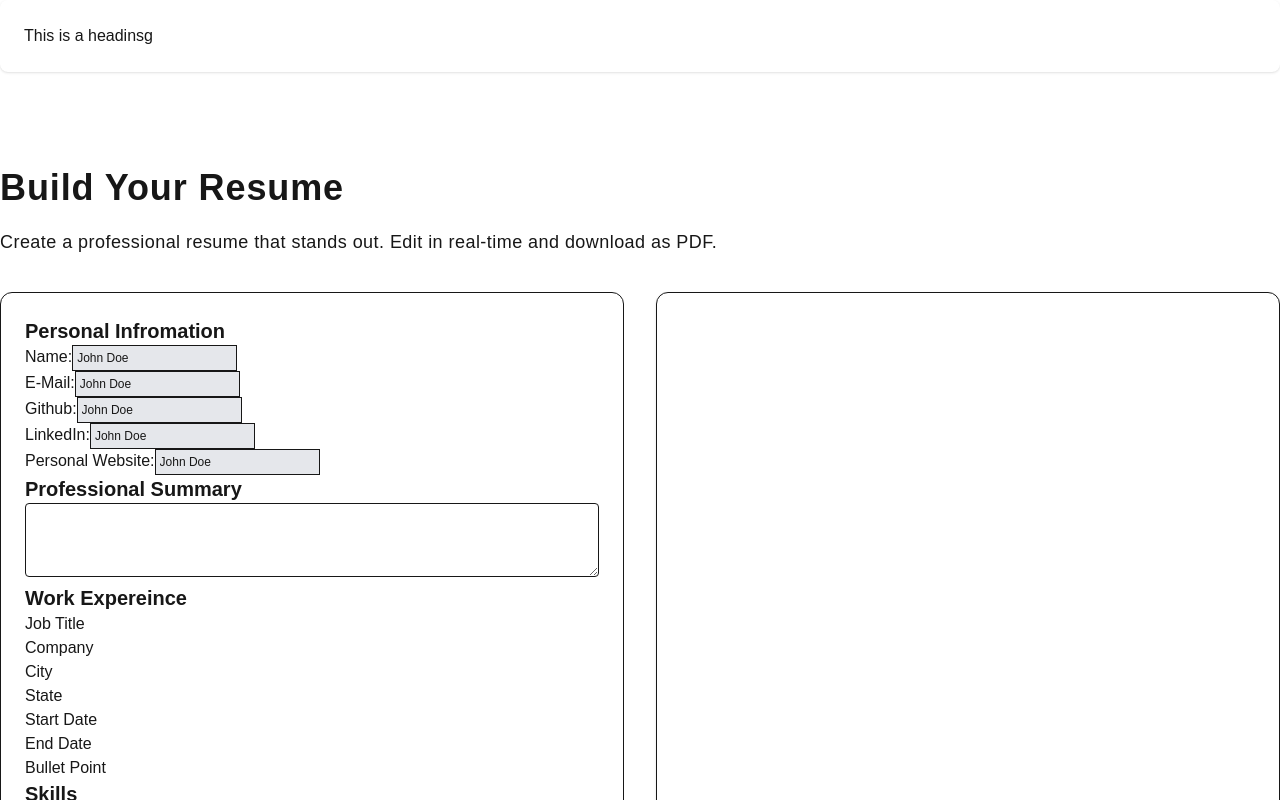
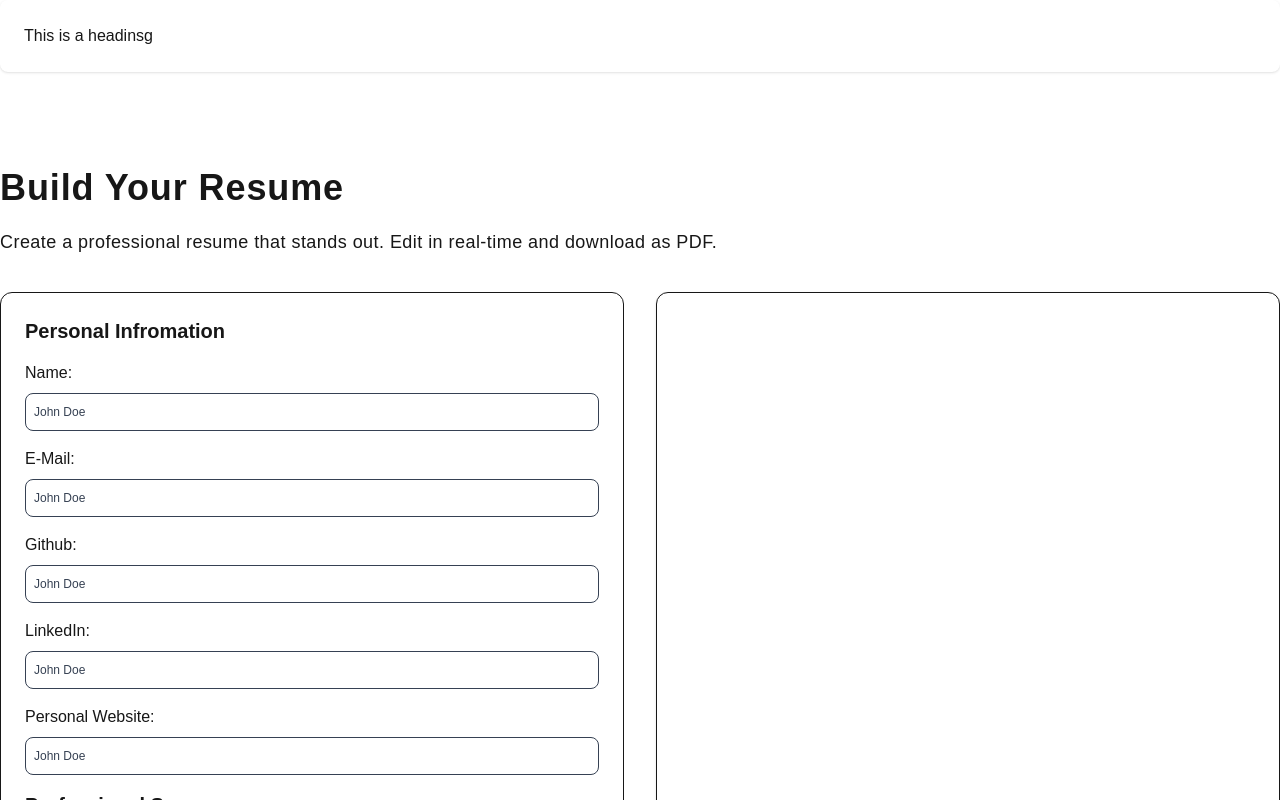
Before and after one commit to Justin-Bento/cv-application, a Next.js app: page /resume in a window 1280 px wide. Shown: the top 800 px of the page. Built offline with nearby package versions, Linux system fonts and the light colour scheme.

Commit message:
Fixed border style for input and labeles

```diff
--- a/src/app/resume/page.tsx
+++ b/src/app/resume/page.tsx
@@ -20,44 +20,44 @@ export default function Resume() {
               <h2 className="scroll-m-20 text-xl font-semibold">
                 Personal Infromation
               </h2>
-              <ul className="">
-                <li className="">
+              <ul className="space-y-4 my-4">
+                <li className="flex flex-col gap-2">
                   Name:
                   <input
                     type="text"
-                    className="border bg-gray-200 p-1 text-xs"
+                    className="border rounded-lg py-2.5 px-2 p-1 text-xs text-gray-700"
                     value="John Doe"
                   />
                 </li>
-                <li className="">
+                <li className="flex flex-col gap-2">
                   E-Mail:
                   <input
                     type="text"
-                    className="border bg-gray-200 p-1 text-xs"
+                    className="border rounded-lg py-2.5 px-2 p-1 text-xs text-gray-700"
                     value="John Doe"
                   />
                 </li>
-                <li className="">
+                <li className="flex flex-col gap-2">
                   Github:
                   <input
                     type="text"
-                    className="border bg-gray-200 p-1 text-xs"
+                    className="border rounded-lg py-2.5 px-2 p-1 text-xs text-gray-700"
                     value="John Doe"
                   />
                 </li>
-                <li className="">
+                <li className="flex flex-col gap-2">
                   LinkedIn:
                   <input
                     type="text"
-                    className="border bg-gray-200 p-1 text-xs"
+                    className="border rounded-lg py-2.5 px-2 p-1 text-xs text-gray-700"
                     value="John Doe"
                   />
                 </li>
-                <li className="">
+                <li className="flex flex-col gap-2">
                   Personal Website:
                   <input
                     type="text"
-                    className="border bg-gray-200 p-1 text-xs"
+                    className="border rounded-lg py-2.5 px-2 p-1 text-xs text-gray-700"
                     value="John Doe"
                   />
                 </li>
```
